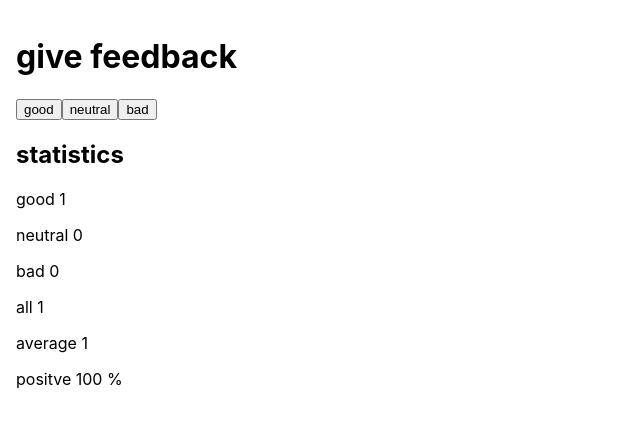
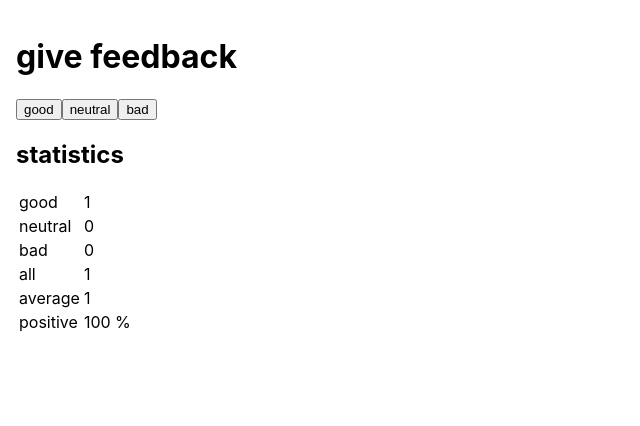
Before and after one commit to voldin912/React-Fullstack, a React (Create React App) app in the folder part1/unicafe/: page / in a window 1280 px wide. Both pictures are taken after a click on the button "good". Shown: the top 426 px of the page, without its empty margins (0-640 px from the left). Built offline with nearby package versions, Linux system fonts and the light colour scheme.

Commit message:
complete 1.10 and 1.11

```diff
--- a/part1/unicafe/src/App.js
+++ b/part1/unicafe/src/App.js
@@ -1,33 +1,55 @@
 import { useState } from 'react'
 import './App.css'
 
+// Define Button component
 const Button = (props) => {
   const {handleClick, text} = props
   return (
     <button onClick={handleClick}> {text} </button>
   )
 }
+
+// Define StatisticLine component
+const StatisticLine = (props) => {
+  const {text, value} = props
+  const percent = text === "positive" ? "%" : ""
+  console.log(percent)
+  return (
+    // text === "positve" ? <p>{text} {value} %</p> : <p>{text} {value}</p>
+    <tr>
+      <td>{text}</td>
+      <td>{value} {percent}</td>
+    </tr>
+  )
+}
+
+// Define Statistics component
 const Statistics = (props) => {
   const {goodData, neutralData,badData} = props
   const all = goodData + neutralData + badData
   const average = (goodData*1 + badData*-1) / all
-  const positvePercent = goodData * 100 / all
+  const positivePercent = goodData * 100 / all
   if (goodData === 0 && neutralData === 0 && badData === 0) {
     return (
       <p>No feedback given</p>
     )
   }
   return(
-    <div>
-      <p>good {goodData}</p>
-      <p>neutral {neutralData}</p>
-      <p>bad {badData}</p>
-      <p>all {all}</p>
-      <p>average {average}</p>
-      <p>positve {positvePercent} %</p>
-    </div>
+    <table>
+      <tbody>
+      <StatisticLine text = "good" value = {goodData} />
+      <StatisticLine text = "neutral" value = {neutralData} />
+      <StatisticLine text = "bad" value = {badData} />
+      <StatisticLine text = "all" value = {all} />
+      <StatisticLine text = "average" value = {average} />
+      <StatisticLine text = "positive" value = {positivePercent} />
+      </tbody>
+    </table>
   )
 }
+
+
+// Define App component
 const App = () => {
   const [good, setGood] = useState(0)
   const [neutral, setNeutral] = useState(0)
```
